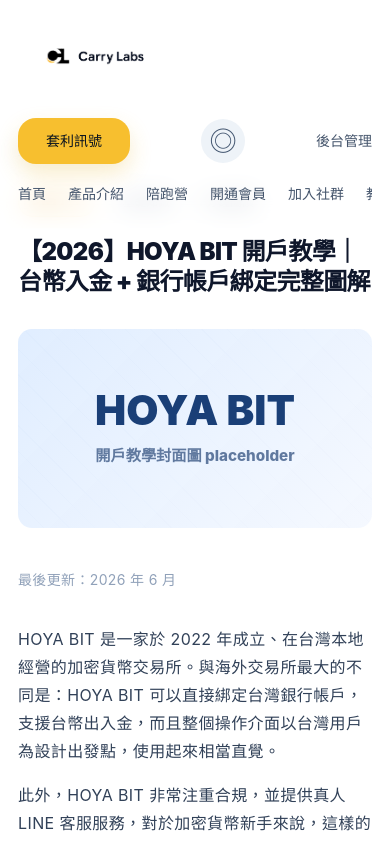
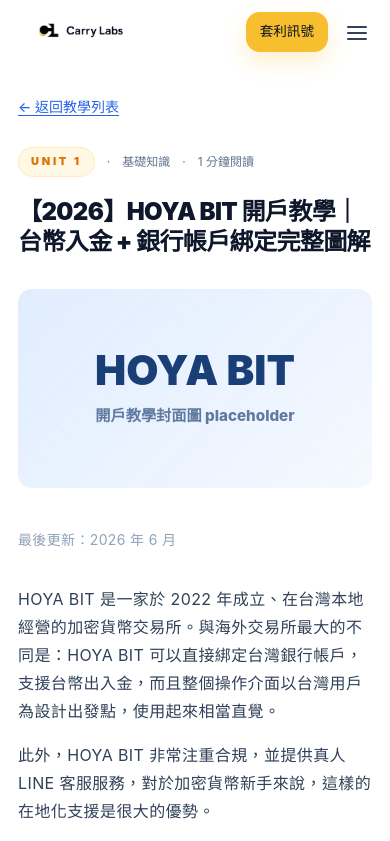
Before and after one commit to danny359-pixel/test_for_carrylabs, a React (Vite) app: page / in a window 390 px wide. Shown: the top 841 px of the page. Built offline with nearby package versions, Linux system fonts and the light colour scheme.

Commit message:
Compact mobile topbar

```diff
--- a/src/components/Topbar.jsx
+++ b/src/components/Topbar.jsx
@@ -20,6 +20,11 @@
           <span className="user-circle">◎</span>
           <a className="admin-link" href="#">後台管理</a>
         </div>
+        <button className="mobile-menu-button" type="button" aria-label="開啟選單">
+          <span></span>
+          <span></span>
+          <span></span>
+        </button>
       </div>
     </header>
   );
--- a/src/styles.css
+++ b/src/styles.css
@@ -102,6 +102,25 @@
   color: #435670;
   font-size: 1.7rem;
   line-height: 1;
+}
+
+.mobile-menu-button {
+  display: none;
+  width: 40px;
+  height: 40px;
+  padding: 9px;
+  border: 0;
+  border-radius: 10px;
+  background: transparent;
+}
+
+.mobile-menu-button span {
+  display: block;
+  width: 100%;
+  height: 2px;
+  margin: 4px 0;
+  border-radius: 999px;
+  background: #314158;
 }
 
 .article-page {
@@ -526,24 +545,23 @@
 
 @media (max-width: 1180px) {
   .topbar-inner {
-    height: auto;
-    min-height: 82px;
-    padding: 18px 32px;
-    align-items: flex-start;
-    flex-wrap: wrap;
-    gap: 18px 28px;
+    height: 72px;
+    padding: 0 24px;
+    align-items: center;
+    flex-wrap: nowrap;
+    gap: 18px;
   }
 
   .topbar-nav {
-    order: 3;
-    width: 100%;
-    overflow-x: auto;
-    gap: 22px;
-    padding-bottom: 4px;
+    display: none;
   }
 
   .topbar-actions {
     margin-left: auto;
+  }
+
+  .mobile-menu-button {
+    display: block;
   }
 
   .article-page {
@@ -561,29 +579,45 @@
 
 @media (max-width: 760px) {
   .topbar-inner {
-    padding: 16px 18px;
+    height: 64px;
+    padding: 0 14px;
+    gap: 10px;
   }
 
   .topbar-logo {
-    max-width: 150px;
+    max-width: 130px;
   }
 
   .topbar-logo img {
-    width: 150px;
+    width: 130px;
   }
 
   .topbar-actions {
-    width: 100%;
-    margin-left: 0;
-    justify-content: space-between;
+    width: auto;
+    margin-left: auto;
+    gap: 8px;
   }
 
   .cta-button {
-    min-width: 112px;
+    min-width: auto;
+    min-height: 38px;
+    padding: 8px 14px;
+    border-radius: 14px;
+    font-size: 0.85rem;
+  }
+
+  .user-circle,
+  .admin-link {
+    display: none;
+  }
+
+  .mobile-menu-button {
+    width: 38px;
+    height: 38px;
   }
 
   .article-page {
-    padding: 132px 18px 58px;
+    padding: 92px 18px 58px;
   }
 
   .back-link {
```
